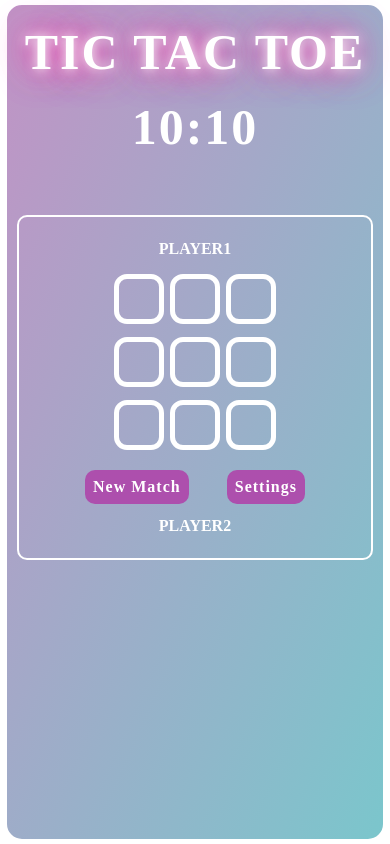
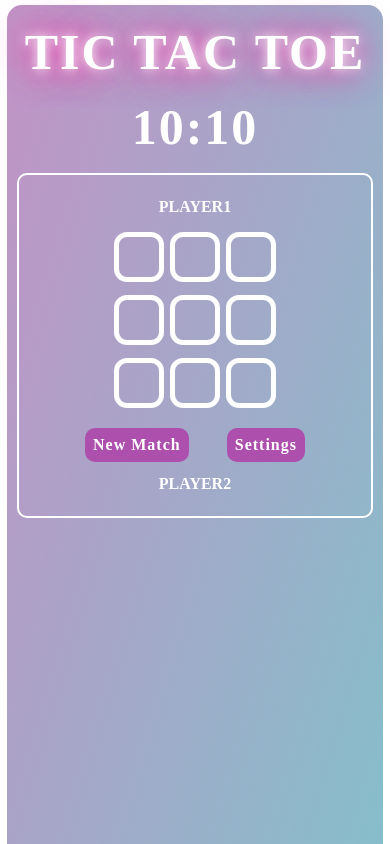
Before and after one commit to AFFAN-AHMAD/Tic-Tac-Toe, a React (Create React App) app: page / in a window 390 px wide. Shown: the top 844 px of the page. Built offline with nearby package versions, Linux system fonts and the light colour scheme.

Commit message:
removed:bug, toast wasnt getting down even atfer selsecting the unselected box

```diff
--- a/src/App.css
+++ b/src/App.css
@@ -38,7 +38,7 @@
 }
 .board{
   text-align: center;
-  margin-top: 50px;
+  margin-top: 1vh;
   display: flex;
   justify-content: space-between;
   padding: 20px;
@@ -46,6 +46,8 @@
   border-radius: 10px;
   /* text-align: center; */
   align-items: center;
+  /* border-bottom: none; */
+
 }
 .player{
   text-align: center;
@@ -121,17 +123,26 @@
     width:50px;
     height:50px
   }
+    .App {
+      height: 150vh;
+    }
 }
 @media screen and (max-width:800px) {
   .player{
     font-size: 20px;
   }
+    .App {
+      height: 150vh;
+    }
 }
 
 @media screen and (max-width:400px) {
   .player {
     font-size: 16px;
     letter-spacing: 0px;
+  }
+  .App{
+    height: 150vh;
   }
 }
 
--- a/src/components/Board.jsx
+++ b/src/components/Board.jsx
@@ -154,6 +154,7 @@ const debouncer = (func,delay,winner,prev)=>{
               })
     }
     if (marks[i] == 0) {
+      toast.closeAll()
       const m = [...marks];
       m[i] = player;
       setMarks(m);
--- a/src/index.css
+++ b/src/index.css
@@ -1,4 +1,5 @@
 body {
   height: 100%;
   border: 2-x solid;
+  height: 150vh;
 }
```
